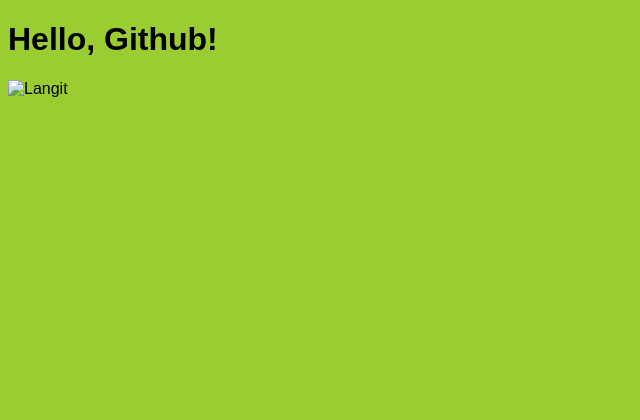
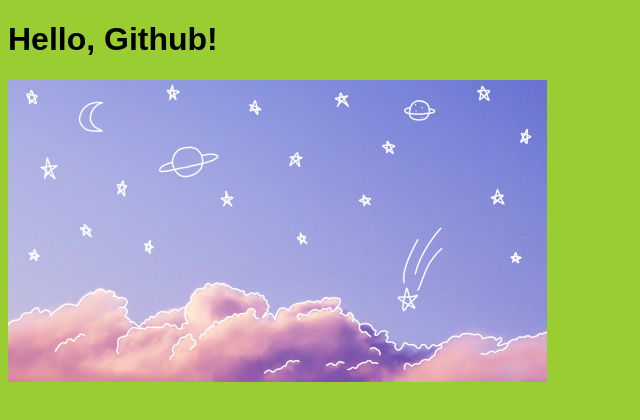
Before and after one commit to syacia09/contoh-repo, a plain HTML site: page index.html in a window 1280 px wide. Shown: the whole page, without its empty margins (0-640 px from the left). Drawn offline with Linux system fonts and the light colour scheme.

Commit message:
gambar langit

```diff
--- a/index.html
+++ b/index.html
@@ -8,6 +8,6 @@
 </head>
 <body>
     <h1>Hello, Github!</h1>
-    <img src="assets/" alt="Langit">
+    <img src="assets/Langit.png" alt="Langit">
 </body>
 </html>
```
